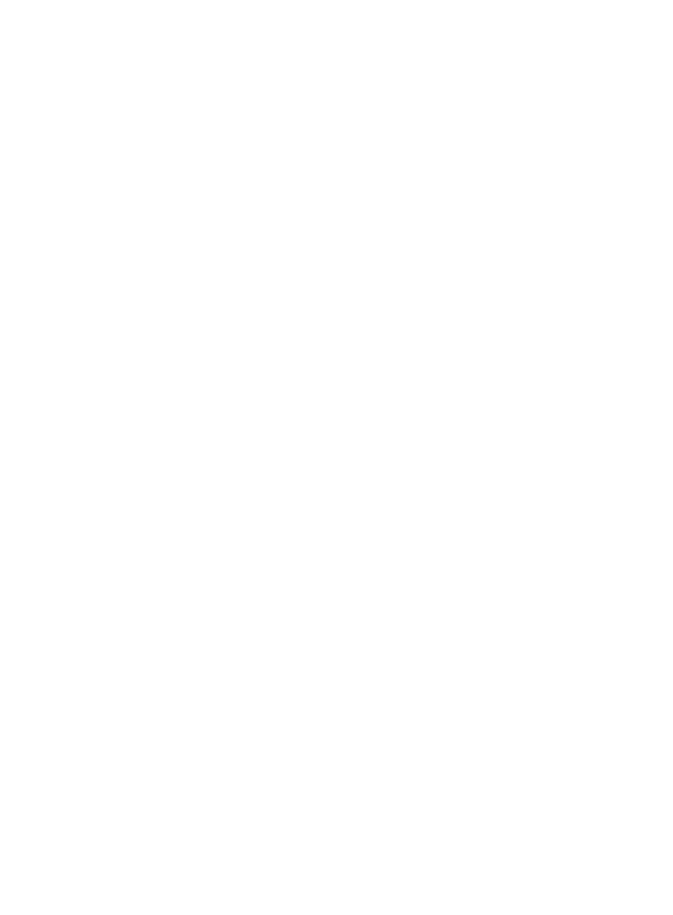
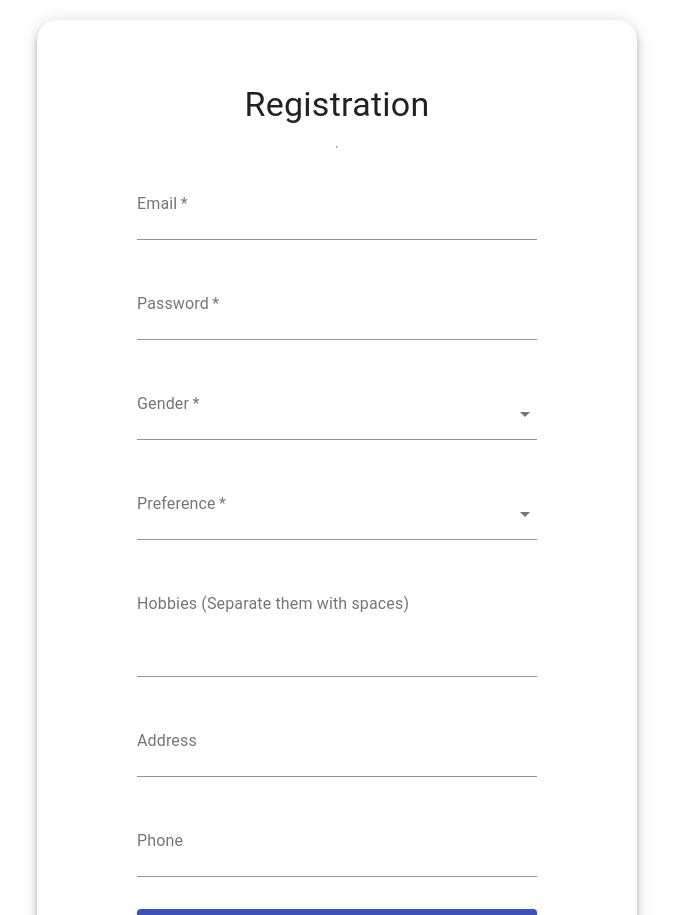
Before and after one commit to ShaSha-Codes/coc, a React (Create React App) app in the folder my-app/: page /registration in a window 1280 px wide. Before the commit this address had no page. Shown: the top 915 px of the page, without its empty margins (303-976 px from the left). Before the commit the page ends 800 px from the top, so only its background shows below. Built offline with nearby package versions, Linux system fonts and the light colour scheme.

Commit message:
Added Registration Page

```diff
--- a/my-app/package.json
+++ b/my-app/package.json
@@ -5,6 +5,7 @@
   "dependencies": {
     "@emotion/react": "^11.10.6",
     "@emotion/styled": "^11.10.6",
+    "@material-ui/core": "^4.12.4",
     "@mui/material": "^5.11.11",
     "@reduxjs/toolkit": "^1.9.3",
     "@testing-library/jest-dom": "^5.16.5",
--- a/my-app/src/App.js
+++ b/my-app/src/App.js
@@ -2,13 +2,13 @@ import React from 'react';
 import './App.css';
 import { Routes, Route } from 'react-router-dom';
 import Home from './pages/Home';
-import Login from './pages/Login';
+import Registration from './pages/Registration';
 
 function App() {
   return (
     <Routes>
       <Route path="/" element={<Home />} />
-      <Route path="/login" element={<Login />} />
+      <Route path="/registration" element={<Registration />} />
     </Routes>
   );
 }
--- a/my-app/src/components/CSS/style.css
+++ b/my-app/src/components/CSS/style.css
@@ -30,3 +30,28 @@
   background-color: #FF69B4;
   color: #fff;
 }
+
+.MuiFormControl-root {
+    width: 100%;
+    max-width: 400px;
+  }
+
+  .MuiFormLabel-root {
+    font-weight: bold;
+  }
+
+  .MuiInputLabel-shrink {
+    transform: translate(0, 1.5px) scale(0.9);
+  }
+
+  .MuiInputBase-root {
+    font-size: 16px;
+    padding: 10px;
+    border-radius: 5px;
+  }
+
+  .MuiButton-root {
+    margin-top: 20px;
+    width: 100%;
+    max-width: 400px;
+  }
--- /dev/null
+++ b/my-app/src/pages/Registration.js
@@ -0,0 +1,102 @@
+import React from 'react';
+import { makeStyles } from '@material-ui/core/styles';
+import { TextField, Button, FormControl, InputLabel, Select, MenuItem, FormHelperText } from '@material-ui/core';
+import Typography from '@mui/material/Typography';
+import Paper from '@mui/material/Paper';
+import '../components/CSS/style.css';
+
+
+
+const useStyles = makeStyles((theme) => ({
+  form: {
+    display: 'flex',
+    flexDirection: 'column',
+    alignItems: 'center',
+    marginTop: theme.spacing(8),
+  },
+  textField: {
+    margin: theme.spacing(2),
+    width: '100%',
+    maxWidth: '400px',
+  },
+  formControl: {
+    margin: theme.spacing(2),
+    width: '100%',
+    maxWidth: '400px',
+  },
+  button: {
+    margin: theme.spacing(2),
+    width: '100%',
+    height: '56px',
+    maxWidth: '400px',
+  },
+}));
+
+function Registration() {
+  const classes = useStyles();
+
+  const handleSubmit = (event) => {
+    event.preventDefault();
+    console.log(formData)
+  };
+
+  const [formData, setFormData] = React.useState({
+    email: '',
+    password: '',
+    address: '',
+    phone: '',
+    gender:'',
+    preference:'',
+    hobbies:''
+  })
+
+    const handleChange = (event) => {
+    setFormData({
+      ...formData,
+      [event.target.name]: event.target.value,
+    });
+    }
+
+  return (
+    <div style={{ display: 'flex',justifyContent:'center'}}>
+
+    <Paper elevation={6} sx={{borderRadius:"20px",margin:"20px",width:"600px"}}>
+
+    <form className={classes.form} onSubmit={handleSubmit}>
+    <Typography variant="h4" gutterBottom>
+        Registration
+      </Typography>
+      <hr/>
+      <TextField onChange={handleChange} value={formData.email} className={classes.textField} required id="email" name="email" label="Email" type="email" />
+      <TextField onChange={handleChange} value={formData.password} className={classes.textField} required id="password" name="password" label="Password" type="password" />
+      <FormControl className={classes.formControl} required>
+        <InputLabel id="gender-label">Gender</InputLabel>
+        <Select onChange={handleChange} labelId="gender-label" id="gender" name="gender">
+          <MenuItem value="female">Female</MenuItem>
+          <MenuItem value="male">Male</MenuItem>
+          <MenuItem value="other">Other</MenuItem>
+        </Select>
+      </FormControl>
+      <FormControl className={classes.formControl} required>
+        <InputLabel id="preference-label">Preference</InputLabel>
+        <Select onChange={handleChange} labelId="preference-label" id="preference" name="preference">
+          <MenuItem value="male">Male</MenuItem>
+          <MenuItem value="female">Female</MenuItem>
+          <MenuItem value="other">Other</MenuItem>
+          <MenuItem value="ambiguous">Ambiguous</MenuItem>
+        </Select>
+      </FormControl>
+      <TextField onChange={handleChange} className={classes.textField} value={formData.hobbies} id="hobbies" name="hobbies" label="Hobbies (Separate them with spaces)" multiline rows={4} />
+      <TextField onChange={handleChange} className={classes.textField} value={formData.address} id="address" name="address" label="Address" />
+      <TextField onChange={handleChange} className={classes.textField} value={formData.phone} id="phone" name="phone" label="Phone" type="tel" />
+
+      <Button className={classes.button} variant="contained" color="primary" type="submit">
+        Register
+      </Button>
+    </form>
+    </Paper>
+    </div>
+  );
+}
+
+export default Registration;
```
Also changed, not shown: 1 other file (tests, documents, lock files or other folders).
